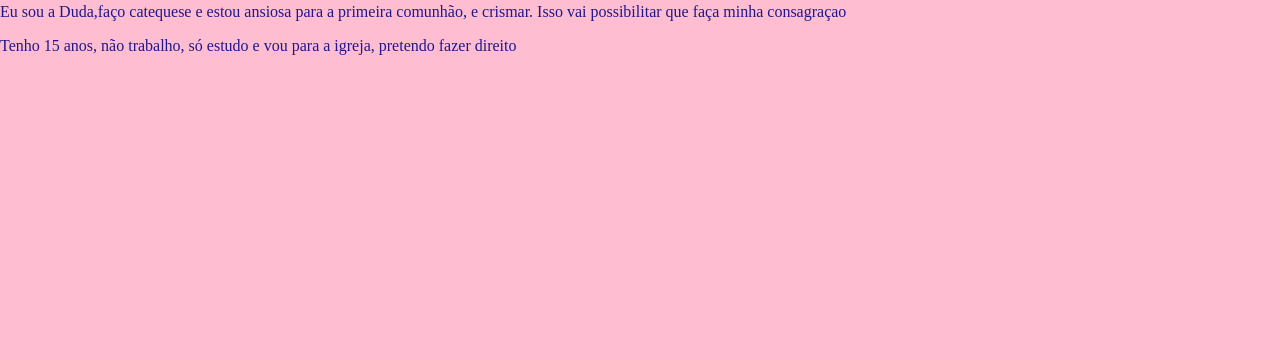
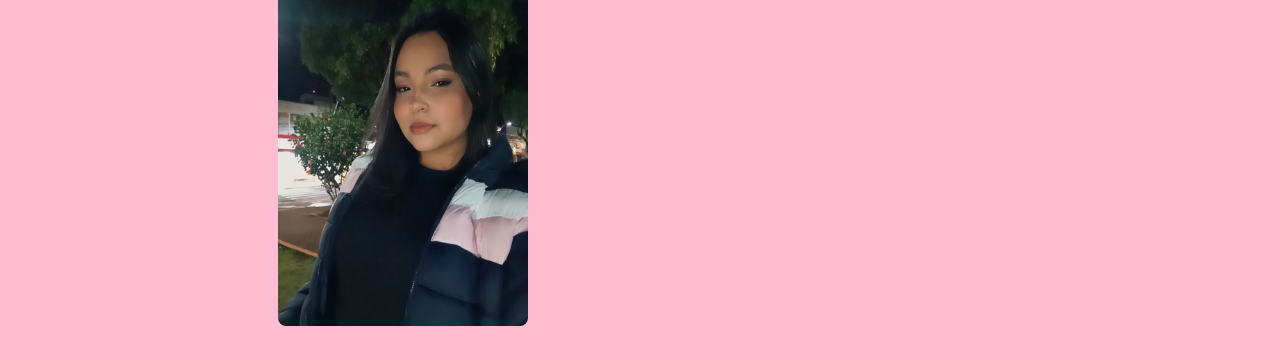
Before and after one commit to eduardamariagalvao-cell/Eduarda-Galvao-1A-CCM, a plain HTML site: page index.html in a window 1280 px wide. Shown: the part 252-612 px from the top of the page. Drawn offline with Linux system fonts and the light colour scheme.

Commit message:
dudalinda

```diff
--- a/index.html
+++ b/index.html
@@ -19,6 +19,12 @@
 
      <h1>Sobre mim</h1>
      <div class="foto">
+        <img class="foto-perfil" src="duda.jpg" alt="eu"
+     </div class="dados">
+    <h2>Eduarda</h2>
+    <h3>e- mail: eduarda.maria.galvao@escola.pr.gov.br</h3>
+    </div>
+
         <h2>Eduarda Galvao</h2>
      </div>
     <p>Eu sou a Duda,faço catequese e estou ansiosa para a primeira comunhão, e crismar. Isso vai possibilitar que faça minha consagraçao</p>
--- a/style.css
+++ b/style.css
@@ -40,10 +40,22 @@ nav ul li{
 }
 
 header nav ul li a{
-    color: darkblue;
+    color: hwb(240 0% 45%);
     text-decoration: none;
     transition: color 0.5s;
 }
 header nav ul li a:hover{
     color: pink;
 }
+
+.foto{
+    display: flex;
+    justify-content: center;
+}
+.foto-perfil{
+    width: 250px;
+    height: 350px;
+    margin: 20px;
+    border: 3px rgb(15, 1, 92);
+    border-radius: 8px;
+}
```
Also changed, not shown: duda.jpg (added).
